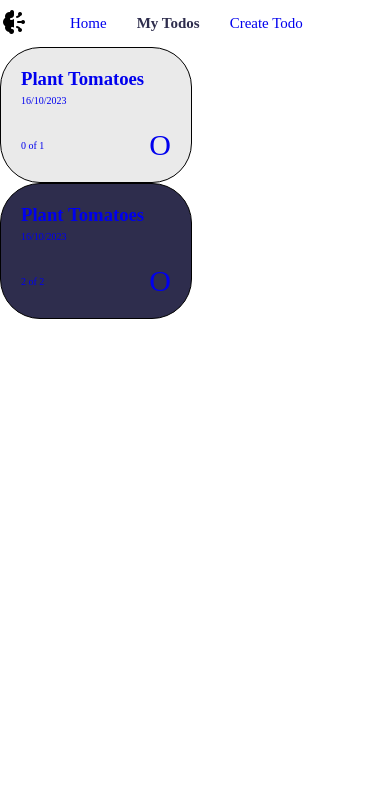
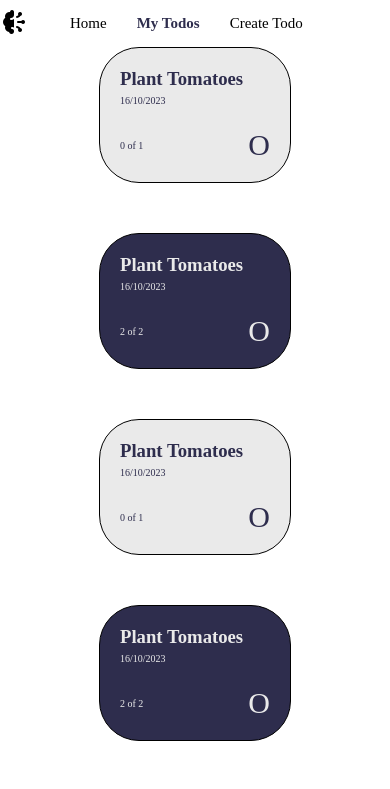
Before and after one commit to dayanMichelle/generator-todo, a React (Vite) app: page /my-todos in a window 390 px wide. Shown: the top 789 px of the page. Built offline with nearby package versions, Linux system fonts and the light colour scheme; a web font is replaced by a local one.

Commit message:
Add | integro componente de TableTodo

```diff
--- a/src/components/TableTodo/TableTodo.tsx
+++ b/src/components/TableTodo/TableTodo.tsx
@@ -1,10 +1,12 @@
-import { todo } from "../../types";
+import { Todo } from "../../types";
 import { TodoCard } from "../TodoCard";
-import styles from './TableTodo.module.css'
+import styles from "./TableTodo.module.css";
+
 type TableTodoProps = {
-    todos: todo[]
-}
-export function TableTodo({ todos }:TableTodoProps) {
+  todos: Todo[];
+};
+
+export function TableTodo({ todos }: TableTodoProps) {
   return (
     <div className={styles.container}>
       {todos?.map(({ date, id, steps, title }) => {
--- a/src/data/todos.json
+++ b/src/data/todos.json
@@ -27,5 +27,63 @@
       }
     ],
     "date": "16/10/2023"
+  },
+  {
+    "id": "3",
+    "title": "Plant Tomatoes",
+    "date": "16/10/2023",
+    "steps": [
+      {
+        "id": "ajd839-09f3",
+        "text": "Choose the right variety of tomato for your area.",
+        "checked": false
+      }
+    ]
+  },
+  {
+    "id": "4",
+    "title": "Plant Tomatoes",
+    "steps": [
+      {
+        "id": "ajd839-093s",
+        "text": "Choose the right variety of tomato for your area.",
+        "checked": true
+      },
+      {
+        "id": "ajd839-093",
+        "text": "Choose the right variety of tomato for your area.",
+        "checked": true
+      }
+    ],
+    "date": "16/10/2023"
+  },
+  {
+    "id": "5",
+    "title": "Plant Tomatoes",
+    "date": "16/10/2023",
+    "steps": [
+      {
+        "id": "ajd839-09f3",
+        "text": "Choose the right variety of tomato for your area.",
+        "checked": false
+      }
+    ]
+  },
+  {
+    "id": "6",
+    "title": "Plant Tomatoes",
+    "steps": [
+      {
+        "id": "ajd839-093s",
+        "text": "Choose the right variety of tomato for your area.",
+        "checked": true
+      },
+      {
+        "id": "ajd839-093",
+        "text": "Choose the right variety of tomato for your area.",
+        "checked": true
+      }
+    ],
+    "date": "16/10/2023"
   }
 ]
--- a/src/index.css
+++ b/src/index.css
@@ -11,6 +11,7 @@ body {
 
 a {
   text-decoration: none;
+  color: inherit;
 }
 
 a:active,
--- a/src/pages/MyTodos.tsx
+++ b/src/pages/MyTodos.tsx
@@ -1,3 +1,4 @@
+import { TableTodo } from "../components/TableTodo/TableTodo";
 import { TodoCard } from "../components/TodoCard";
 import { Todo } from "../types";
 
@@ -8,20 +9,7 @@ type MyTodosProps = {
 export const MyTodos = ({ todos }: MyTodosProps) => {
   return (
     <div>
-      {todos?.map(({ date, id, steps, title }) => {
-        const checkedTodo = steps.filter((step) => step.checked).length;
-        const totalTodo = steps.length;
-        return (
-          <TodoCard
-            key={id}
-            title={title}
-            date={date}
-            checkedTodo={checkedTodo}
-            totalTodo={totalTodo}
-            id={id}
-          />
-        );
-      })}
+      <TableTodo todos={todos} />
     </div>
   );
 };
```
